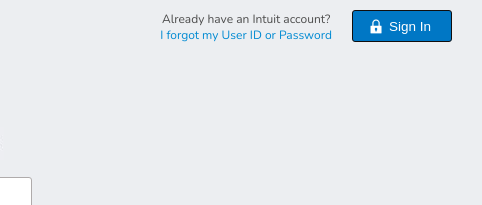
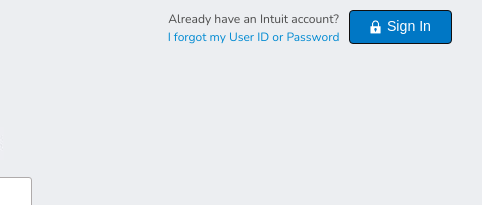
Before and after one commit to rvvergara/mint-clone, a plain HTML site: page index.html in a window 1280 px wide. Shown: the top 205 px of the page, 798-1280 px from the left. Drawn offline with nearby package versions, Linux system fonts and the light colour scheme.

Commit message:
Improve Sign In Button and text beside it
1. Increase button size
2. Position button text and background image
3. Increase font size of text beside button

```diff
--- a/assets/css/main.css
+++ b/assets/css/main.css
@@ -41,29 +41,42 @@ a:hover {
     font-weight: 400;
 }
 
-.main-nav div > * {
-  margin-left: 10px;
+.main-nav div>* {
+    margin-left: 5px;
 }
 
 .main-nav button {
     border: 1px solid #110e0e;
-  border-radius: 3px;
+    border-radius: 4px;
     outline: none;
-  width: 100px;
+    width: 102.6px;
     padding: 0 20px;
-  height: 32px;
-  color: #fff;
+    height: 34px;
+    color: #4c4c4c;
     background-color: #0077c5;
     background-image: url("../images/icon-whitelock@3x.png");
     background-repeat: no-repeat;
-  background-size: 12px;
-  background-position: 20% 50%;
+    background-size: 11px;
+    background-position: 22% 50%;
     text-align: right;
     font-size: 13.5px;
 }
 
+.main-nav .sign-in-text {
+    color: white;
+    font-size: 1.05em;
+    position: relative;
+    bottom: 1px;
+}
+
 .main-nav-content {
     text-align: center;
+}
+
+.main-nav-content span {
+    display: inline-block;
+    font-size: 0.76em;
+    line-height: 18px;
 }
 
 /* Main Header Styles */
@@ -116,6 +129,7 @@ a:hover {
     text-align: center;
     color: #4c4c4c;
 }
+
 .form-header h2 {
     display: inline-block;
     width: 100%;
@@ -123,9 +137,11 @@ a:hover {
     line-height: 1.1;
     margin-bottom: 10px;
 }
+
 .form-header p {
     font-size: 14px;
 }
+
 .form-header p a {
     text-decoration: none;
     color: #008ad2;
--- a/index.html
+++ b/index.html
@@ -20,7 +20,7 @@
                 <a href="#">I forgot my User ID or Password</a>
             </div>
             <div class="nav-button right">
-                <button class="right">Sign In</button>
+                <button class="right"><span class="sign-in-text">Sign In</span></button>
             </div>
         </div>
     </nav>
```
Lines whose indentation alone changed are shown as unchanged.
